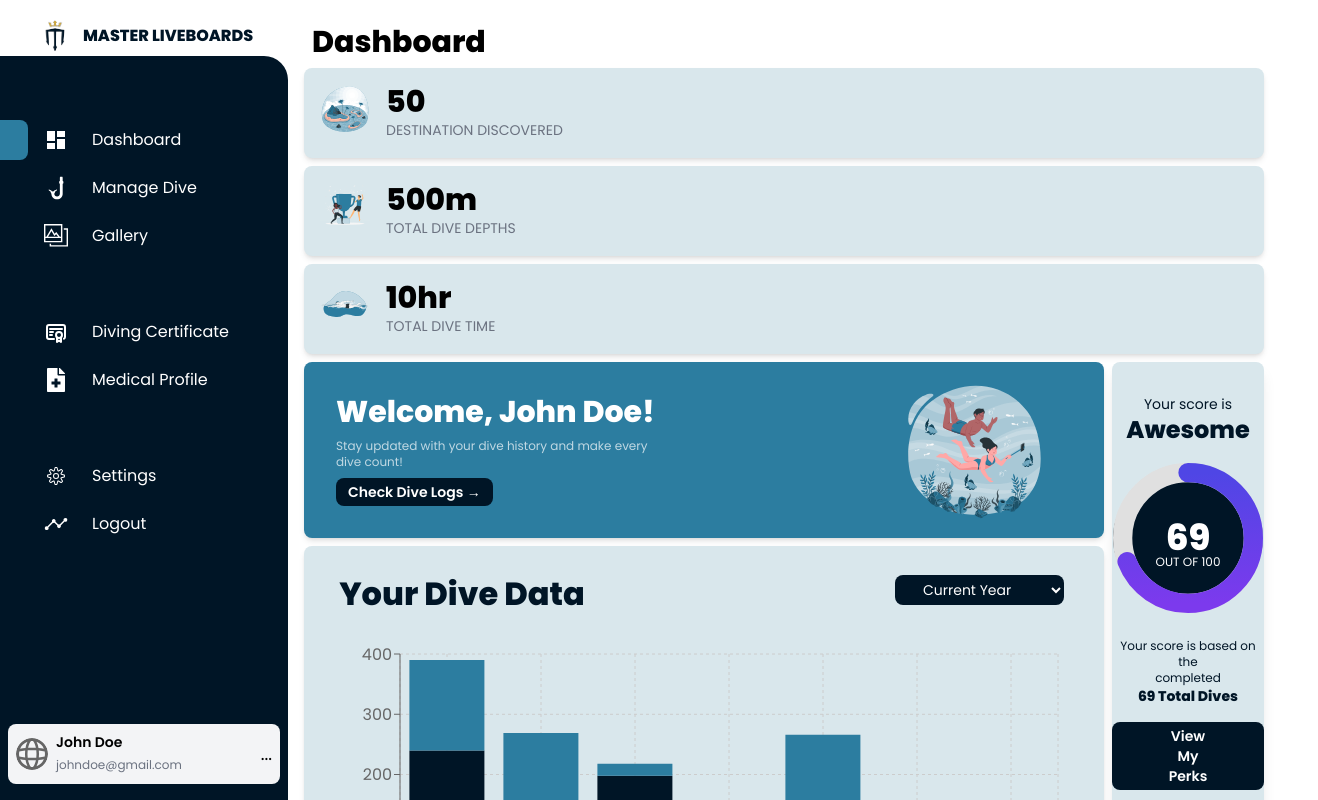
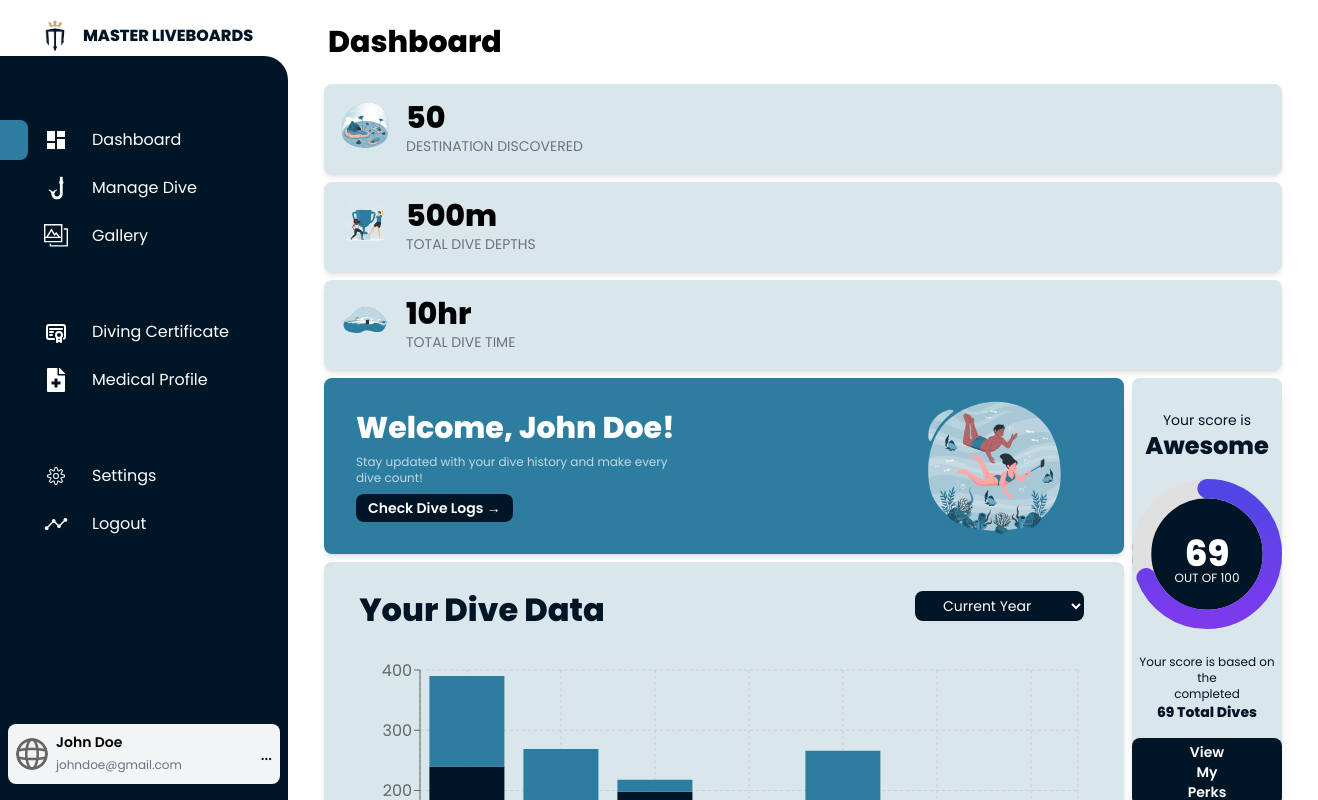
Before and after one commit to roserossssss/dive-site, a Next.js app in the folder diver-application/: page /dashboard in a window 1280 px wide. Shown: the top 800 px of the page, 1318 px wide, since content can reach past the window. Built offline with nearby package versions, Linux system fonts and the light colour scheme.

Commit message:
Adjust padding and fixed top for header
-Put p-5 relative for dashboard body
-made the header top fixed-0

```diff
--- a/diver-application/app/dashboard/page.tsx
+++ b/diver-application/app/dashboard/page.tsx
@@ -11,9 +11,11 @@ import Divetime from "../ui/dashboard/card/carddata/DiveTime/DiveTime"
 
 export default function Dashboard() {
     return (
-        <div className="text-black">
-           <h1 className="text-3xl text-black p-2 font-extrabold">Dashboard</h1>
-                <div className="grid grid-cols-1 gap-2 items-center">
+        <div className="text-black p-5 relative">
+             <div className="fixed top-0 left-0 w-full bg-white z-10 p-4 rounded-t-2xl md:pl-80">
+             <h1 className="text-3xl text-black p-2 font-extrabold">Dashboard</h1>
+             </div>
+                <div className="grid grid-cols-1 gap-2 items-center mt-4 pt-8">
                     <div className="carousel carousel-center ">
                         {/*Top Header of dashboard */}
                         <div className="carousel-item gap-2">
```
